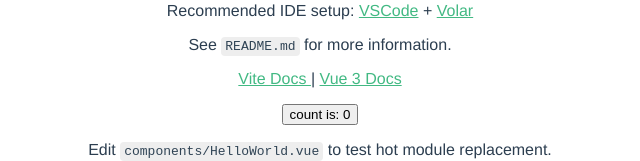
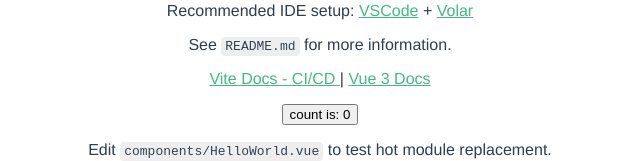
Before and after one commit to XiangBo-EvanZuo/vue-nestjs-ci-cd, a Vue app in the folder fe-end/: page / in a window 1280 px wide. Shown: the part 342-503 px from the top of the page, without its empty margins (320-960 px from the left). Built offline with nearby package versions, Linux system fonts and the light colour scheme; no server answers.

Commit message:
feat: test CI/CD

```diff
--- a/fe-end/src/components/HelloWorld.vue
+++ b/fe-end/src/components/HelloWorld.vue
@@ -1,7 +1,7 @@
 <!--
  * @Author: your name
  * @Date: 2022-04-01 14:07:24
- * @LastEditTime: 2022-04-01 14:42:17
+ * @LastEditTime: 2022-04-02 12:09:17
  * @LastEditors: Please set LastEditors
  * @Description: 打开koroFileHeader查看配置 进行设置: https://github.com/OBKoro1/koro1FileHeader/wiki/%E9%85%8D%E7%BD%AE
  * @FilePath: /vue-nestjs-ci-cd/fe-end/src/components/HelloWorld.vue
@@ -50,10 +50,10 @@ const getData = function() {
 
   <p>
     <a href="https://vitejs.dev/guide/features.html" target="_blank">
-      Vite Docs
+      Vite Docs - CI/CD
     </a>
     |
-    <a href="https://v3.vuejs.org/" target="_blank">Vue 3 Docs</a>
+    <a href="https://v3.vuejs.org/" target="_blank">Vue 3 Docs </a>
   </p>
 
   <button type="button" @click="getData">count is: {{ count }}</button>
```
